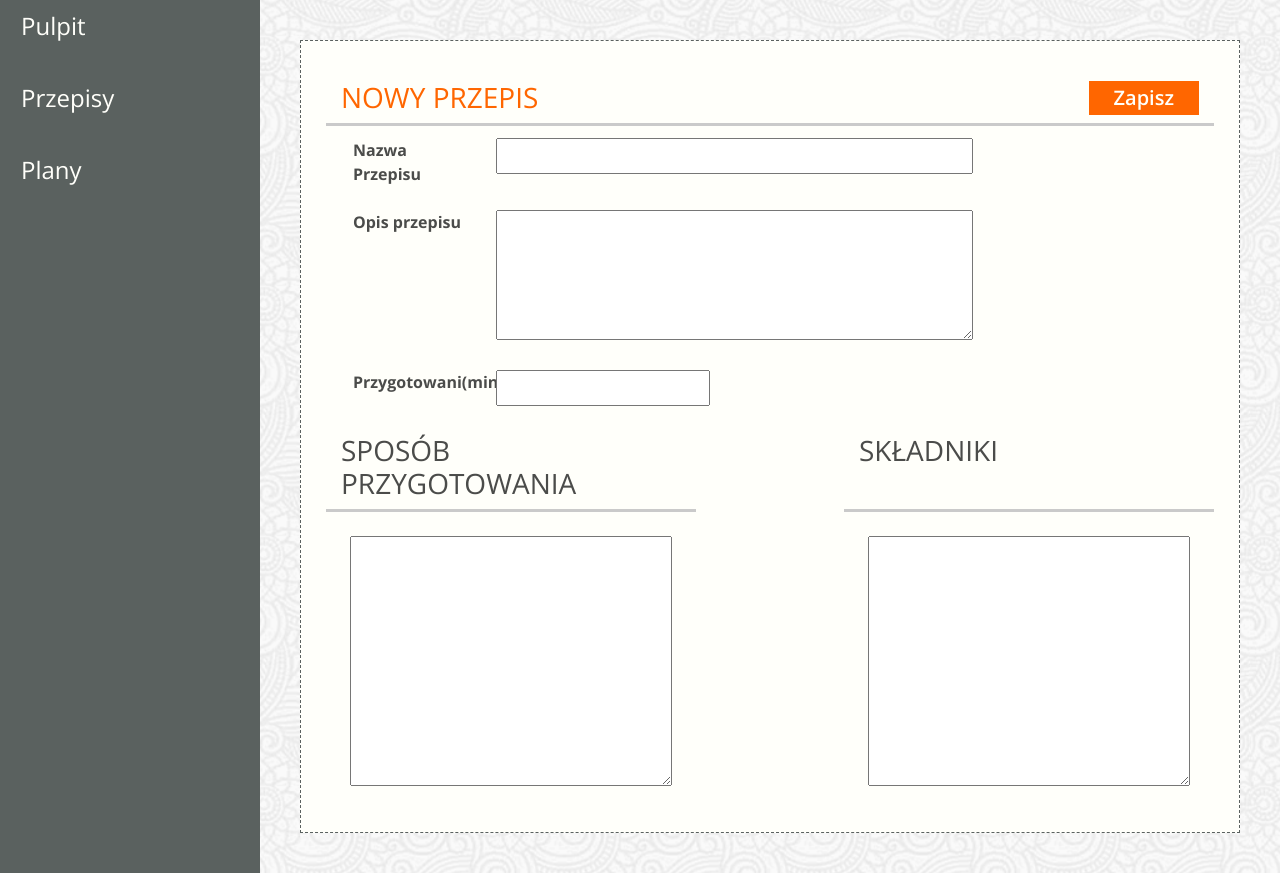
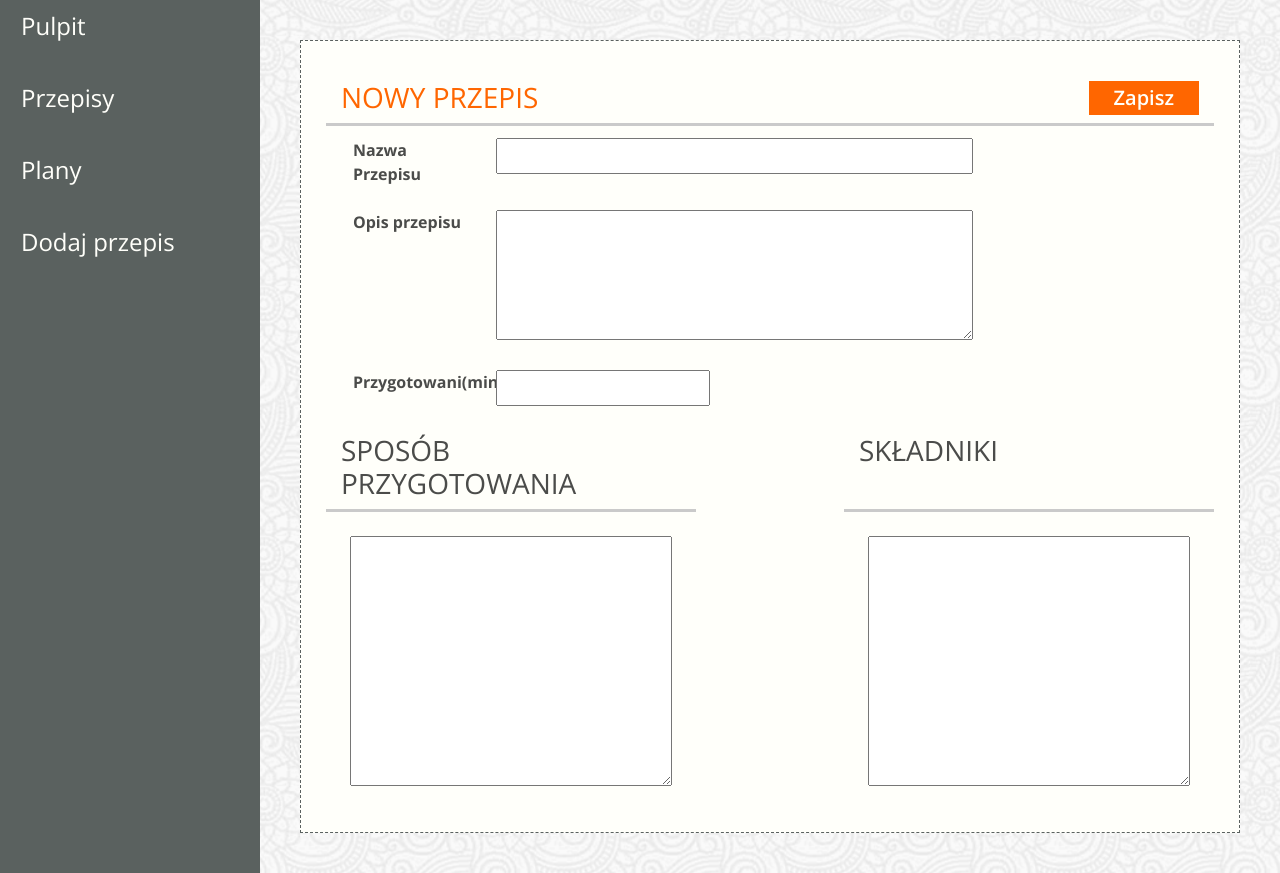
Before and after one commit to scrumlab-warsaw/scrum_project, a Django app: template jedzonko/templates/app-add-recipe.html in a window 1280 px wide. Shown: the part 84-957 px from the top of the page. Run offline with Django 3.2, Linux system fonts and the light colour scheme; the template is opened without the code that fills it, so the values that code supplies are empty; some libraries are stand-ins or nearby versions; some web fonts are replaced.

Commit message:
zadanie 2.2 nieukonczone

```diff
--- a/jedzonko/templates/__base__.html
+++ b/jedzonko/templates/__base__.html
@@ -31,43 +31,30 @@
         <div class="row dashboard-nowrap">
                 <ul class="nav flex-column long-bg">
                         <li class="nav-item">
-                            <a class="nav-link" href="">
+                            <a class="nav-link" href="/main/">
                                 <span>Pulpit</span>
                                 <i class="fas fa-angle-right"></i>
                             </a>
                         </li>
                         <li class="nav-item">
-                            <a class="nav-link" href="">
+                            <a class="nav-link" href="/recipe/list/">
                                 <span>Przepisy</span>
                                 <i class="fas fa-angle-right"></i>
                             </a>
                         </li>
                         <li class="nav-item">
-                            <a class="nav-link" href="">
+                            <a class="nav-link" href="/plan/list/">
                                 <span>Plany</span>
                                 <i class="fas fa-angle-right"></i>
                             </a>
                         </li>
-                        <!-- Podstrony związane z zarządzaniem użytkownikami
                         <li class="nav-item">
-                            <a class="nav-link" href="">
-                                <span>Edytuj dane</span>
+                            <a class="nav-link" href="/recipe/add/">
+                                <span>Dodaj przepis</span>
                                 <i class="fas fa-angle-right"></i>
                             </a>
                         </li>
-                        <li class="nav-item">
-                            <a class="nav-link disabled" href="">
-                                <span>Zmień hasło</span>
-                                <i class="fas fa-angle-right"></i>
-                            </a>
-                        </li>
-                        <li class="nav-item">
-                            <a class="nav-link" href="">
-                                <span>Użytkownicy</span>
-                                <i class="fas fa-angle-right"></i>
-                            </a>
-                        </li>
-                        -->
+
                     </ul>
 
             <div class="m-4 p-3 width-medium text-color-darker">
```
Also changed, not shown: jedzonko/views.py (+13 -0 lines), scrumlab/urls.py (+8 -3 lines).
